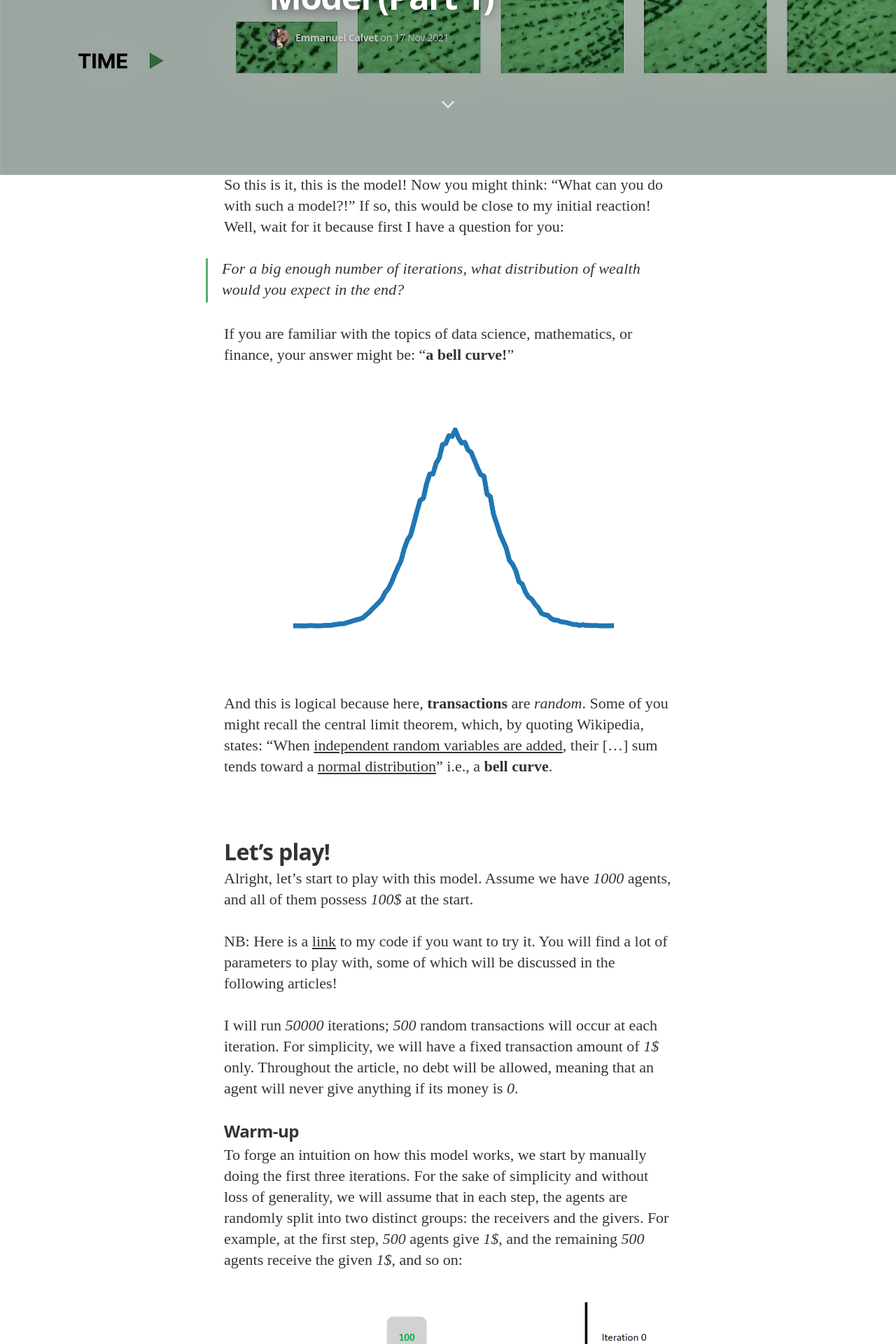
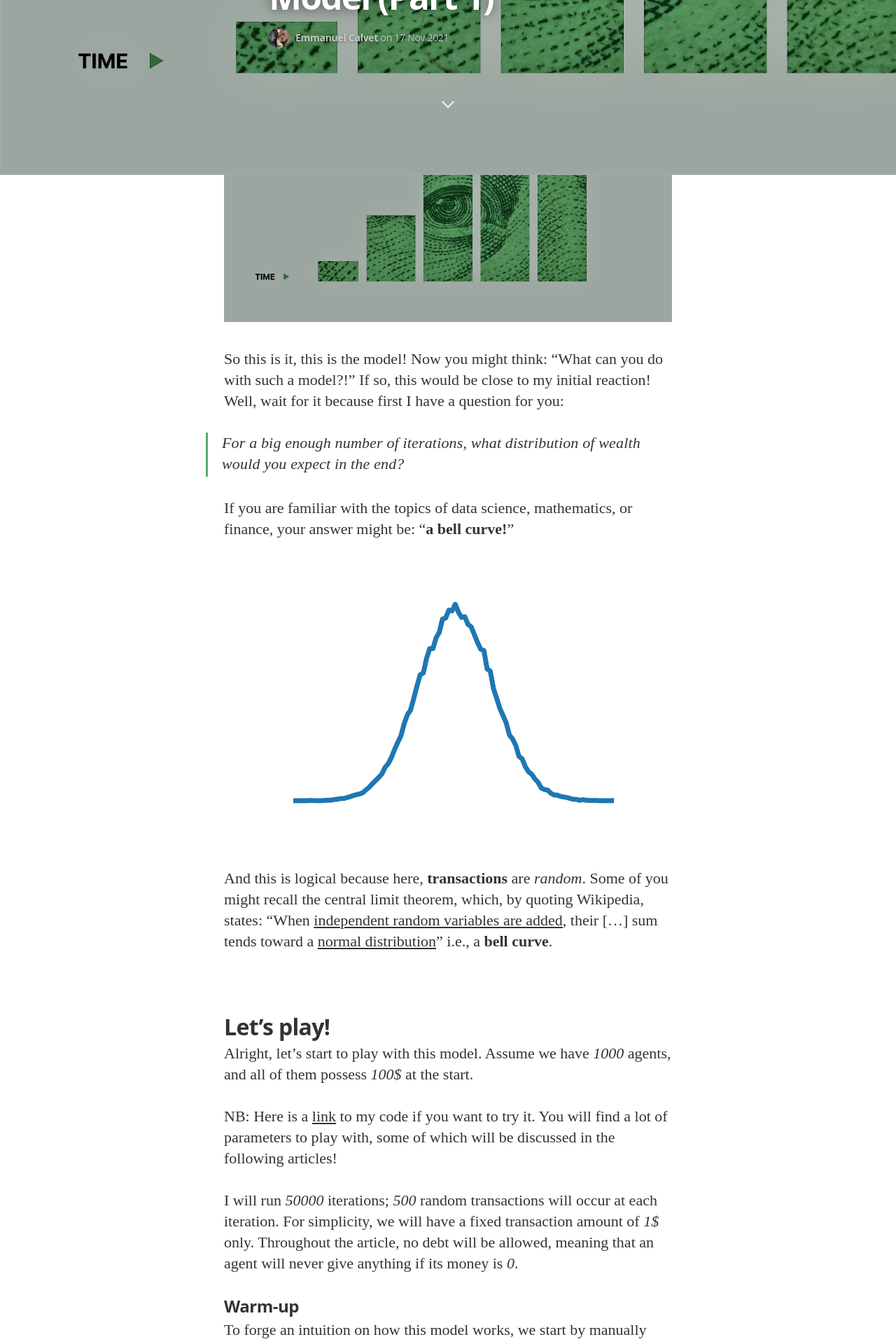
Before and after one commit to ManuNeuro/EmmanuelCalvet, a Jekyll site: the page built from _posts/2021-11-17-wealth-distribution-p1.md, in a window 1280 px wide. Shown: the part 650-2570 px from the top of the page at 70% size. Built offline with Jekyll 4.4.1, drawn with Linux system fonts in a browser that asks for light colours; nearby versions of some CDN libraries; some web fonts are replaced; formulas are drawn with MathJax 3; comment, search, counter and statistics services are not loaded.

Commit message:
Update 2021-11-17-wealth-distribution-p1.md

```diff
--- a/_posts/2021-11-17-wealth-distribution-p1.md
+++ b/_posts/2021-11-17-wealth-distribution-p1.md
@@ -17,7 +17,7 @@ It’s your turn not to believe me:
 2. Next, choose randomly and uniformly two agents for a transaction: *agent1* gives a fixed amount to *agent2*, let’s say *1$*.
 3. Now repeat the process over and over.
 
-![](/assets/article_images/2021-11-17-wealth-distribution-p1/pic0.png)
+![](/assets/article_images/2021-11-17-wealth-distribution-p1/cover.jpg)
 
 So this is it, this is the model! Now you might think: “What can you do with such a model?!” If so, this would be close to my initial reaction! Well, wait for it because first I have a question for you:
 
```
